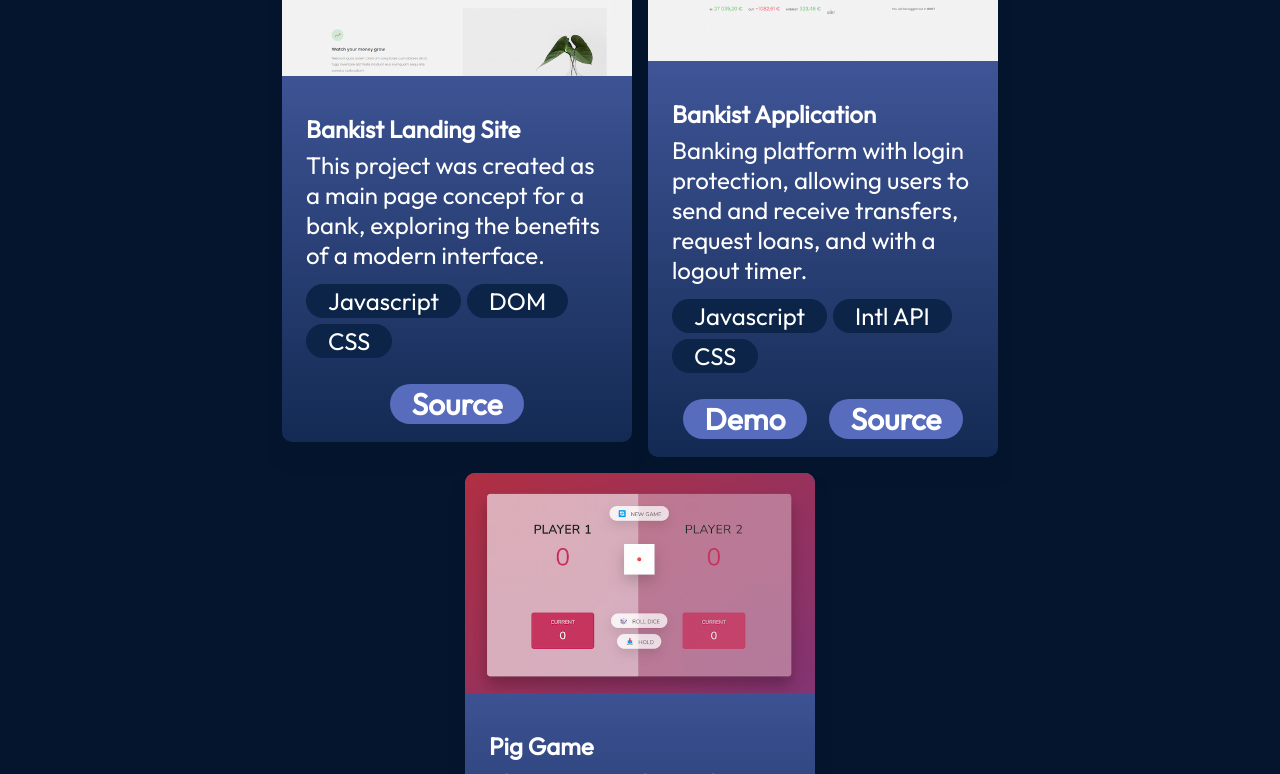
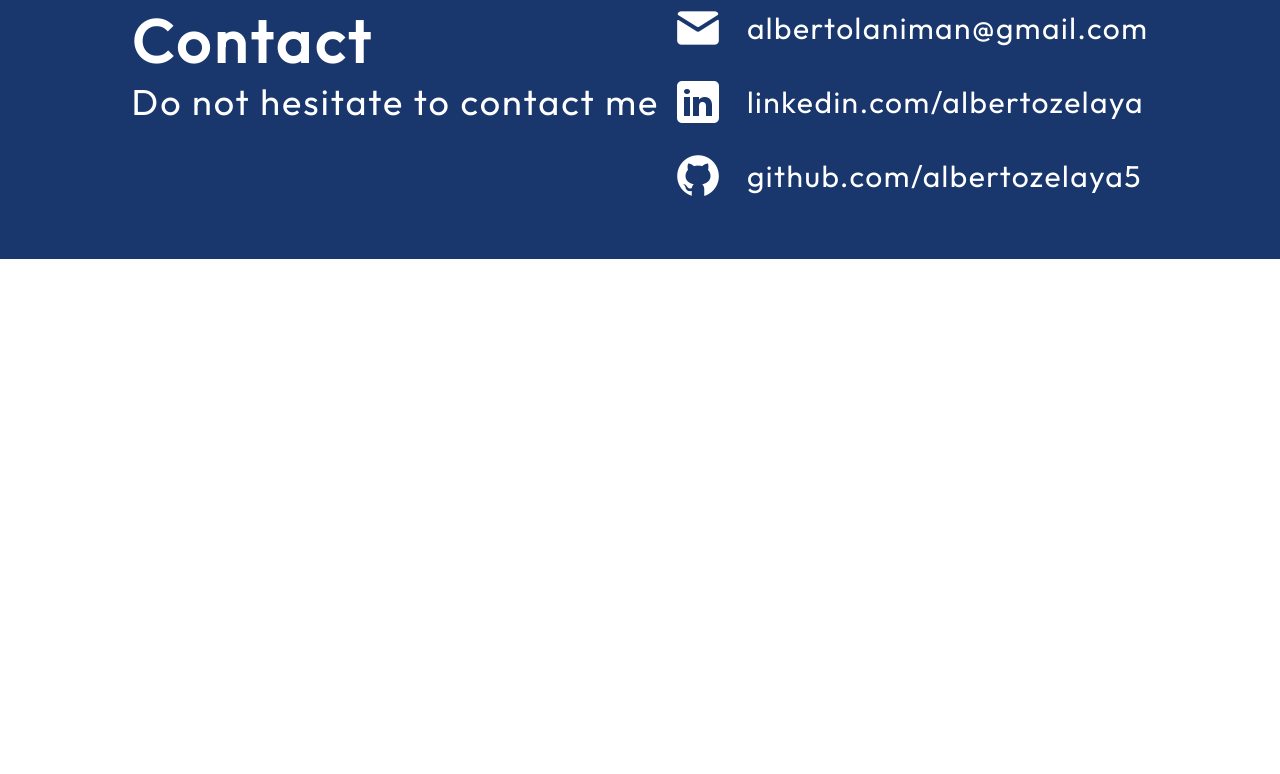
Before and after one commit to albertozelaya5/reactPortfolio, a React (Vite) app: page / in a window 1280 px wide. Shown: the part 5246-6020 px from the top of the page. After the commit the page ends 5505 px from the top, so only its background shows below. Built offline with nearby package versions, Linux system fonts and the light colour scheme.

Commit message:
fix: quit repeated objects in projects

```diff
--- a/src/data/projects.js
+++ b/src/data/projects.js
@@ -61,41 +61,6 @@ export default [
   //   demo: "https://shoppinglistreactapp.netlify.app/",
   //   source: "https://github.com/albertozelaya5/shoppingList",
   // },
-  {
-    title: "Bankist landing site",
-    imageSrc: imgSrc("projects/bankist"),
-    description:
-      "This project was created as a main page concept for a bank, exploring the benefits of a modern interface.",
-    skills: ["Javascript", "DOM", "CSS"],
-    demo: "",
-    source: "https://github.com/albertozelaya5/bakistApp",
-  },
-  {
-    title: "Bankist application",
-    imageSrc: imgSrc("projects/bankistApp"),
-    description:
-      "Banking platform with login protection, allowing users to send and receive transfers, request loans, and with a logout timer.",
-    skills: ["Javascript", "Intl API", "CSS"],
-    demo: "https://timerbankistapp.netlify.app/",
-    source: "https://github.com/albertozelaya5/timerBankistApp",
-  },
-  {
-    title: "Pig game",
-    imageSrc: imgSrc("projects/pigGame"),
-    description: "This is a two-player dice game where the player with the highest score wins.",
-    skills: ["Javascript", "HTML", "CSS"],
-    demo: "https://omnifoodalbertapp.netlify.app",
-    source: "https://github.com/albertozelaya5/omnifood",
-  },
-  // {
-  //   title: "Shopping list",
-  //   imageSrc: imgSrc("projects/shoppingList"),
-  //   description:
-  //     "Is a React app to add, edit, and remove products from a list — built to practice basic CRUD and state handling.",
-  //   skills: ["React", "JSON", "CSS Modules"],
-  //   demo: "https://shoppinglistreactapp.netlify.app/",
-  //   source: "https://github.com/albertozelaya5/shoppingList",
-  // },
   // {
   //   title: "Bankist landing site",
   //   imageSrc: imgSrc("projects/bankist"),
```
